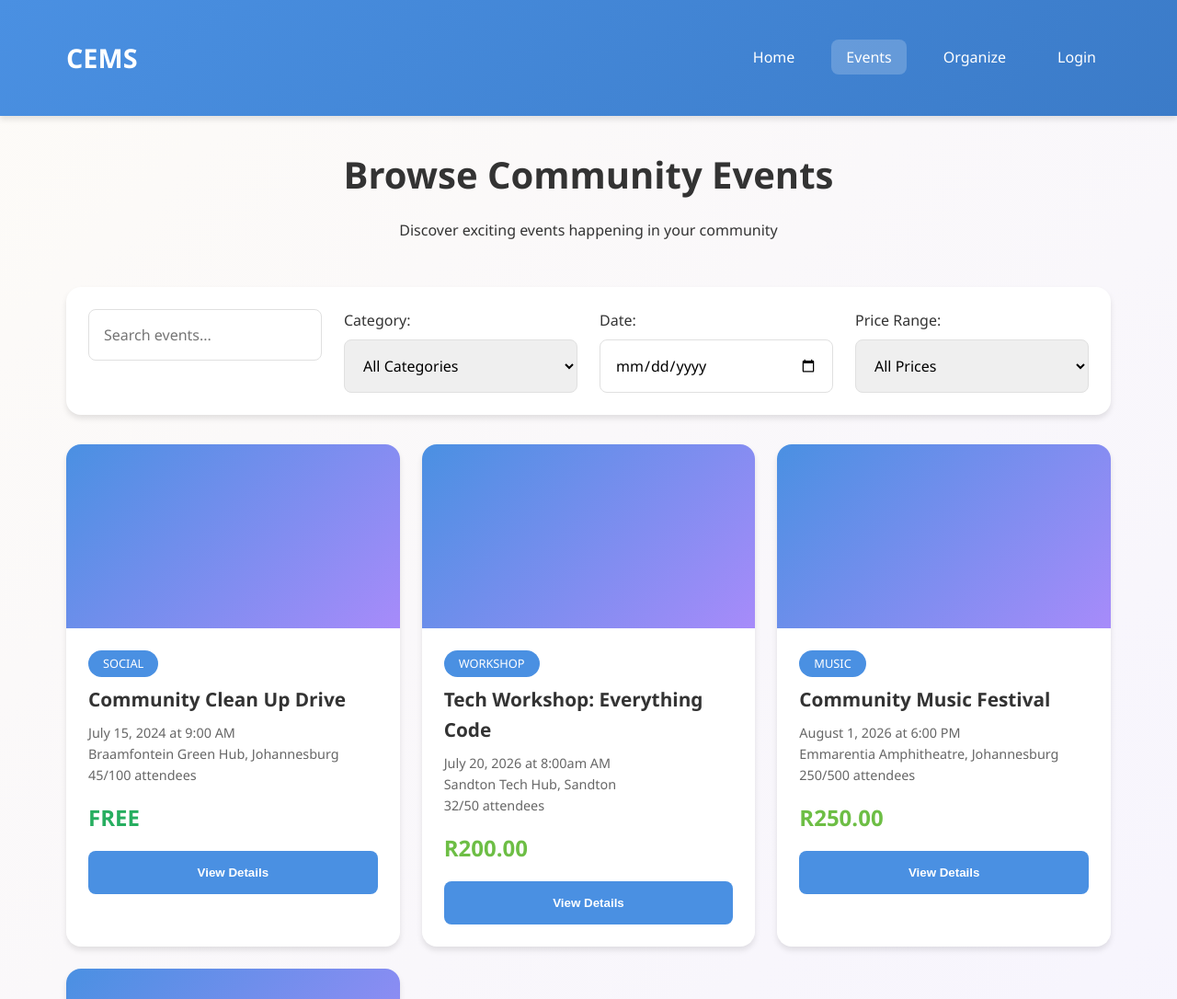
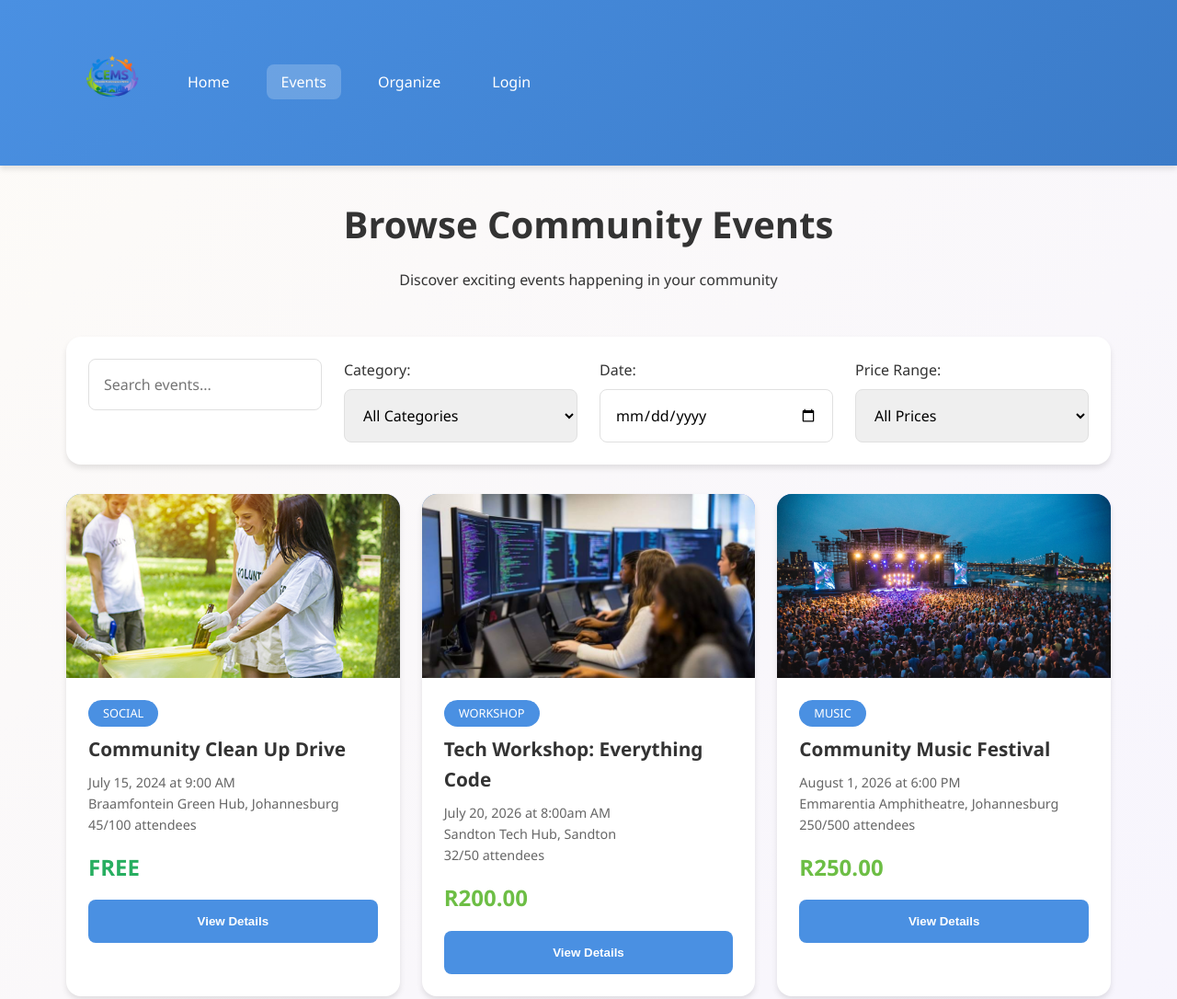
Before and after one commit to faithramatsakane/Community-Event-Management-System, a plain HTML site: page events.html in a window 1280 px wide. Shown: the top 1086 px of the page at 92% size. Drawn offline with Linux system fonts and the light colour scheme.

Commit message:
added the images

```diff
--- a/css/style.css
+++ b/css/style.css
@@ -33,9 +33,10 @@
 }
 
 .logo img {
-  height: 60px;
+  height: 100px;
   width: auto;
   vertical-align: middle;
+  max-width: 200px;
 }
 
 nav {
@@ -635,6 +636,14 @@ legend {
   justify-content: center;
   color: white;
   font-size: 3rem;
+  overflow: hidden;
+}
+
+.event-image img {
+  width: 100%;
+  height: 100%;
+  object-fit: cover;
+  display: block;
 }
 
 .event-content {
--- a/events.html
+++ b/events.html
@@ -10,8 +10,9 @@
   <header>
     <nav class="navbar">
       <section class="nav-brand">
-        <h1>CEMS</h1>
-      </section>
+      <a href="index.html" class="logo">
+        <img src="Images/CEMS.png" alt="CEMS Logo">
+      </a>
       <ul class="nav-links">
         <li><a href="index.html">Home</a></li>
         <li><a href="events.html" class="active">Events</a></li>
--- a/js/events.js
+++ b/js/events.js
@@ -111,7 +111,9 @@ function renderEventsGrid() {
 
   eventsGrid.innerHTML = filteredEvents.map(event => `
     <article class="event-card" onclick="showEventDetails(${event.id})" tabindex="0" role="button">
-      <figure class="event-image">${event.image || ''}</figure>
+      <figure class="event-image">
+        ${event.image ? `<img src="${event.image}" alt="${event.name}">` : ''}
+      </figure>
       <section class="event-content">
         <span class="event-category">${event.category.toUpperCase()}</span>
         <h3 class="event-title">${event.name}</h3>
@@ -144,8 +146,8 @@ function showEventDetails(eventId) {
   modalContent.innerHTML = `
     <h2>${event.name}</h2>
     <section style="display: grid; grid-template-columns: 1fr 1fr; gap: 2rem; margin: 2rem 0;">
-      <figure style="width: 100%; height: 250px; background: linear-gradient(135deg, #4A90E2, #A78BFA); display: flex; align-items: center; justify-content: center; font-size: 4rem; border-radius: 8px;">
-        ${event.image || ''}
+      <figure style="width: 100%; height: 250px; display: flex; align-items: center; justify-content: center; border-radius: 8px; overflow: hidden; background: #f2f2f2;">
+        ${event.image ? `<img src="${event.image}" alt="${event.name}" style="width:100%; height:100%; object-fit:cover;">` : ''}
       </figure>
       <section>
         <h3 style="color: #4A90E2; margin-bottom: 1rem;">Event Information</h3>
--- a/js/main.js
+++ b/js/main.js
@@ -18,7 +18,7 @@ let eventDatabase = [
     attendees: 45,
     organizer: "Green Community",
     contactEmail: "green@community.com",
-    image: "",
+    image: "Images/cleanup.jpg",
     description: "Join us for a community clean up drive in Braamfontein. We'll be collecting trash and improving our local environment across Gauteng."
   },
   {
@@ -36,7 +36,7 @@ let eventDatabase = [
     attendees: 32,
     organizer: "Tech Academy",
     contactEmail: "contact@techacademy.com",
-    image: "",
+    image: "Images/code.jfif",
     description: "Learn the fundamentals of web development with hands-on practice at Sandton Tech Hub. Suitable for beginners to intermediate developers across Gauteng."
   },
   {
@@ -54,7 +54,7 @@ let eventDatabase = [
     attendees: 250,
     organizer: "Cultural Events Inc",
     contactEmail: "events@cultural.com",
-    image: "",
+    image: "Images/music-festival.jpg",
     description: "Experience an evening of live music featuring local Gauteng artists and emerging talents from the community."
   },
   {
@@ -72,7 +72,7 @@ let eventDatabase = [
     attendees: 120,
     organizer: "Local Sports Club",
     contactEmail: "sports@clublocal.com",
-    image: "",
+    image: "Images/sports.jpg",
     description: "Join our charity sports tournament in Johannesburg. All proceeds support local Gauteng youth programs."
   }
 ];
```
Also changed, not shown: GOOGLE_LOGIN_GUIDE.md (+10 -10 lines), login.html (+3 -2 lines), organizer.html (+3 -2 lines).
